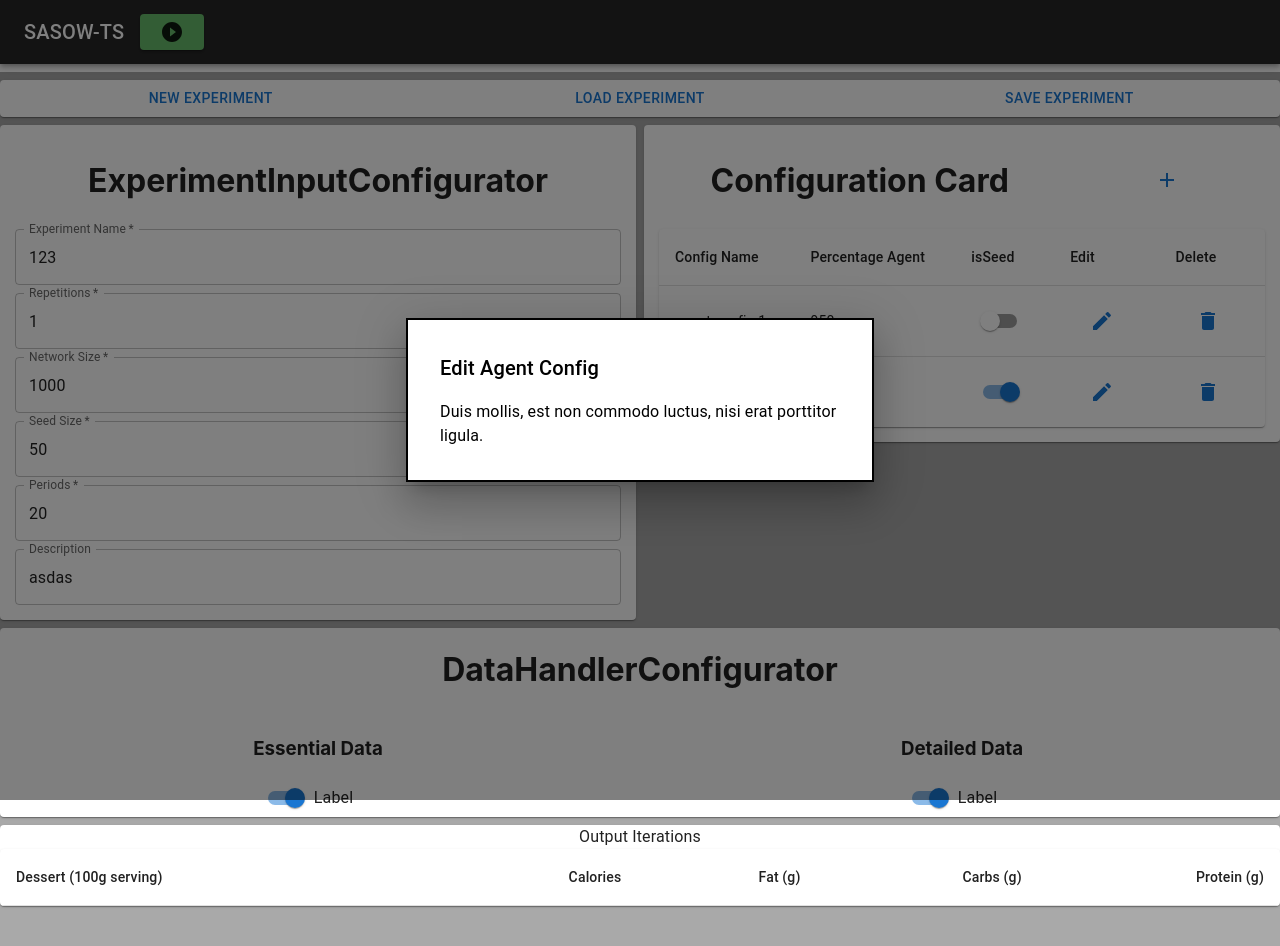
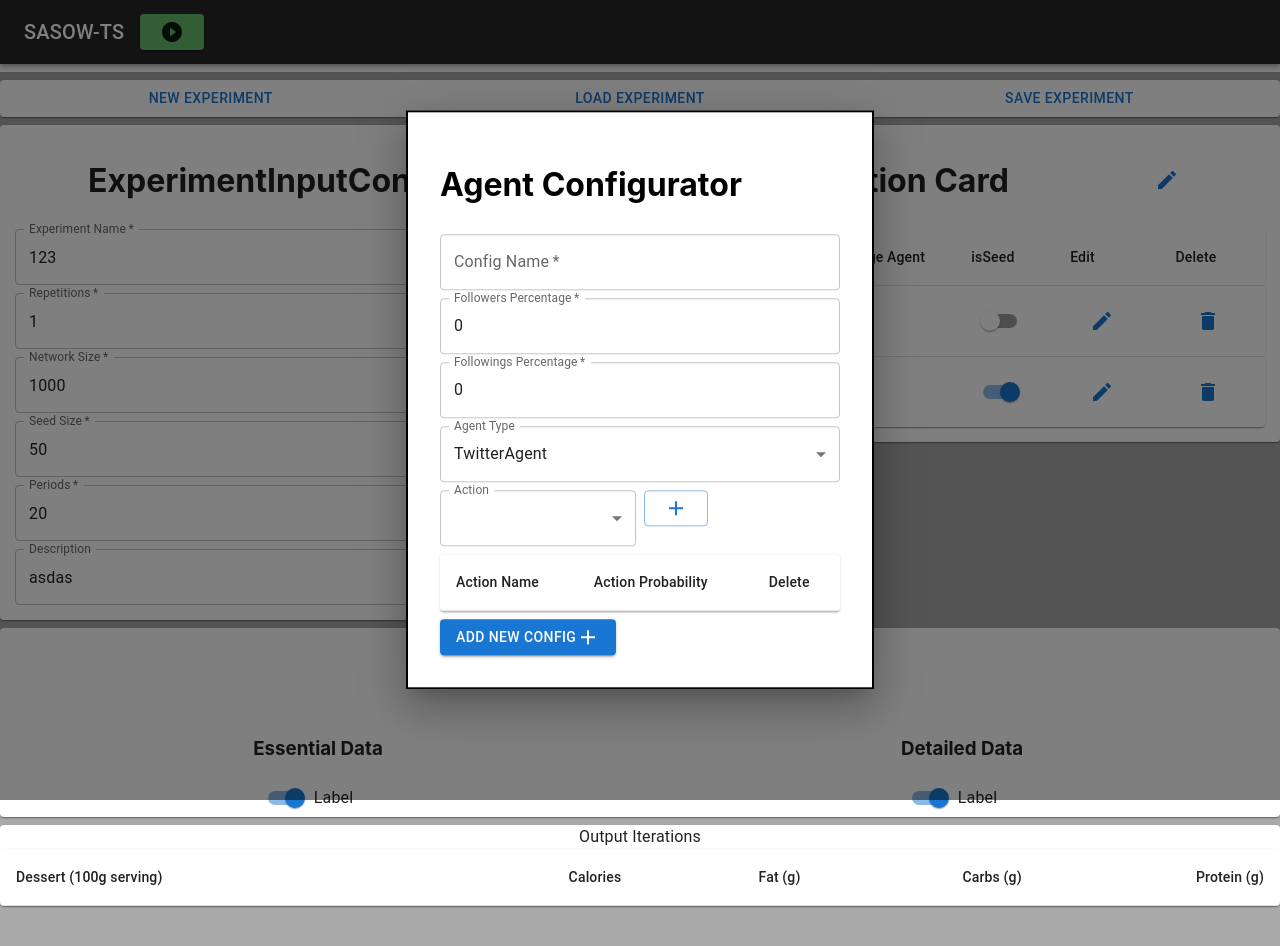
Before and after one commit to sasow-org/sasow-org.github.io, a React (Create React App) app: page / in a window 1280 px wide. Both pictures are taken after a click on the button 1166 px from the left and 180 px from the top of the page. Shown: the top 946 px of the page. Built offline with nearby package versions, Linux system fonts and the light colour scheme.

Commit message:
updated: modals

```diff
--- a/src/components/Modals/ModalEditAgentConfig.tsx
+++ b/src/components/Modals/ModalEditAgentConfig.tsx
@@ -28,11 +28,7 @@ export default function ModalEditAgentConfig(props) {
     const handleOpen = () => setOpen(true);
     const handleClose = () => setOpen(false);
 
-    const [selectedAgentType, setSelectedAgentType] = useState(agentConfig.agentType)
-
-    const handleChangeSelectAgentType = (event: React.ChangeEvent<HTMLInputElement>) => {
-        setSelectedAgentType(event.target.value)
-    }
+    console.log(agentConfig.agentType)
 
     const [selectedAction, setSelectedAction] = useState("")
 
@@ -40,6 +36,30 @@ export default function ModalEditAgentConfig(props) {
         setSelectedAction(event.target.value);
     }
 
+
+    // Config Name
+    const [configName, setConfigName] = useState(agentConfig.configName)
+    const handleChangeConfigName = (event: React.ChangeEvent<HTMLInputElement>) => {
+        setConfigName(event.target.value);
+    }
+
+    // Followers Percentage
+    const [followersPercentage, setFollowersPercentage] = useState(agentConfig.percentageFollowers);
+    const handleChangeFollowersPercentage = (event: React.ChangeEvent<HTMLInputElement>) => {
+        setFollowersPercentage(parseFloat(event.target.value))
+    }
+
+    // Followings Percentage
+    const [followingsPercentage, setFollowingsPercentage] = useState(agentConfig.percentageFollowers);
+    const handleChangeFollowingsPercentage = (event: React.ChangeEvent<HTMLInputElement>) => {
+        setFollowingsPercentage(parseFloat(event.target.value))
+    }
+
+    // Agent Type, remember this is for select the class was need to instantiate.
+    const [selectedAgentType, setSelectedAgentType] = useState(agentConfig.agentType)
+    const handleChangeSelectAgentType = (event: React.ChangeEvent<HTMLInputElement>) => {
+        setSelectedAgentType(event.target.value)
+    }
 
 
 
@@ -122,6 +142,9 @@ export default function ModalEditAgentConfig(props) {
                         <Grid item xs={12}>
                             <ActionConfigsTable actions={agentConfig.actions} />
                         </Grid>
+                        <Grid item xs={12}>
+
+                        </Grid>
                     </Grid>
                 </Box>
             </Modal>
--- a/src/components/Modals/ModalNewAgentConfig.tsx
+++ b/src/components/Modals/ModalNewAgentConfig.tsx
@@ -1,7 +1,9 @@
 
-import React, {useState} from "react";
-import {Box, Button, Modal, Typography} from "@mui/material";
+import React, {useEffect, useState} from "react";
+import {Box, Button, Grid, MenuItem, Modal, TextField, Typography} from "@mui/material";
 import AddIcon from '@mui/icons-material/Add';
+import EditIcon from "@mui/icons-material/Edit";
+import ActionConfigsTable from "../Table/ActionConfigsTable";
 
 const style = {
     position: 'absolute' as 'absolute',
@@ -17,15 +19,80 @@ const style = {
 
 export default function ModalNewAgentConfig(props) {
 
+    const typesArray = ['TwitterAgent', 'FacebookAgent']
+    const actionsArray = ['read', "share"];
+
+    const agentConfig = props.agentConfig;
+
     const [open, setOpen] = useState(false);
     const handleOpen = () => setOpen(true);
     const handleClose = () => setOpen(false);
 
 
+    const [selectedAction, setSelectedAction] = useState("")
+
+    const handleChangeSelectAction = (event: React.ChangeEvent<HTMLInputElement>) => {
+        setSelectedAction(event.target.value);
+    }
+
+
+    // Config Name
+    const [configName, setConfigName] = useState("")
+    const handleChangeConfigName = (event: React.ChangeEvent<HTMLInputElement>) => {
+        setConfigName(event.target.value);
+    }
+
+    // Followers Percentage
+    const [followersPercentage, setFollowersPercentage] = useState(0);
+    const handleChangeFollowersPercentage = (event: React.ChangeEvent<HTMLInputElement>) => {
+        setFollowersPercentage(parseFloat(event.target.value))
+    }
+
+    // Followings Percentage
+    const [followingsPercentage, setFollowingsPercentage] = useState(0);
+    const handleChangeFollowingsPercentage = (event: React.ChangeEvent<HTMLInputElement>) => {
+        setFollowingsPercentage(parseFloat(event.target.value))
+    }
+
+    // Agent Type, remember this is for select the class was need to instantiate.
+    const [selectedAgentType, setSelectedAgentType] = useState("TwitterAgent")//todo check this hardcoding
+    const handleChangeSelectAgentType = (event: React.ChangeEvent<HTMLInputElement>) => {
+        setSelectedAgentType(event.target.value)
+    }
+
+    function getAction() {
+        //todo check this other hardcoding ....
+
+        if(selectedAction === "read"){
+            return {name: "", probability: 0, type: "ActionRead"}
+        }else{
+            return {name: "", probability: 0, type: "ActionShare"}
+        }
+
+    }
+
+    const actionsList = []
+
+    const onClickAddAction = () => {
+        console.log("Action List is: ", actionsList)
+        actionsList.push(getAction());
+        console.log("after click the action list is : ", actionsList)
+    }
+
+    function renderTable() {
+        return (
+            <ActionConfigsTable actions={actionsList} />
+        )
+    }
+
+    useEffect(() => {
+        renderTable()
+    })
+
     return (
         <div>
             <Button onClick={handleOpen}>
-                <AddIcon/>
+                <EditIcon/>
             </Button>
             <Modal
                 open={open}
@@ -34,12 +101,80 @@ export default function ModalNewAgentConfig(props) {
                 aria-describedby="modal-modal-description"
             >
                 <Box sx={style}>
-                    <Typography id="modal-modal-title" variant="h6" component="h2">
-                        Edit Agent Config
-                    </Typography>
-                    <Typography id="modal-modal-description" sx={{ mt: 2 }}>
-                        Duis mollis, est non commodo luctus, nisi erat porttitor ligula.
-                    </Typography>
+                    <Grid container spacing={1}>
+                        <Grid item xs={12}>
+                            <h1>Agent Configurator</h1>
+                        </Grid>
+                        <Grid item xs={12}>
+                            <TextField
+                                fullWidth
+                                required
+                                label="Config Name"
+                                value={configName}
+                            />
+                        </Grid>
+                        <Grid item xs={12}>
+                            <TextField
+                                fullWidth
+                                required
+                                label="Followers Percentage"
+                                value={followersPercentage}
+                            />
+                        </Grid>
+                        <Grid item xs={12}>
+                            <TextField
+                                fullWidth
+                                required
+                                label="Followings Percentage"
+                                value={followingsPercentage}
+                            />
+                        </Grid>
+                        <Grid item xs={12}>
+                            <TextField
+                                fullWidth
+                                id="outlined-select-currency"
+                                select
+                                label="Agent Type"
+                                value={selectedAgentType}
+                                onChange={handleChangeSelectAgentType}
+                            >
+                                {typesArray.map((option, i) => (
+                                    <MenuItem key={i} value={option}>
+                                        {option}
+                                    </MenuItem>
+                                ))}
+                            </TextField>
+                        </Grid>
+                        <Grid item xs={6}>
+                            <TextField
+                                fullWidth
+                                select
+                                label="Action"
+                                value={selectedAgentType}
+                                onChange={handleChangeSelectAgentType}
+                            >
+                                {actionsArray.map((option, i) => (
+                                    <MenuItem key={i} value={option}>
+                                        {option}
+                                    </MenuItem>
+                                ))}
+                            </TextField>
+                        </Grid>
+                        <Grid item xs={6}>
+                            <Button onClick={onClickAddAction} variant="outlined">
+                                <AddIcon/>
+                            </Button>
+                        </Grid>
+                        <Grid item xs={12}>
+                            {renderTable()}
+                        </Grid>
+                        <Grid item xs={12}>
+                            <Button variant="contained">
+                                Add New Config
+                                <AddIcon/>
+                            </Button>
+                        </Grid>
+                    </Grid>
                 </Box>
             </Modal>
         </div>
```
